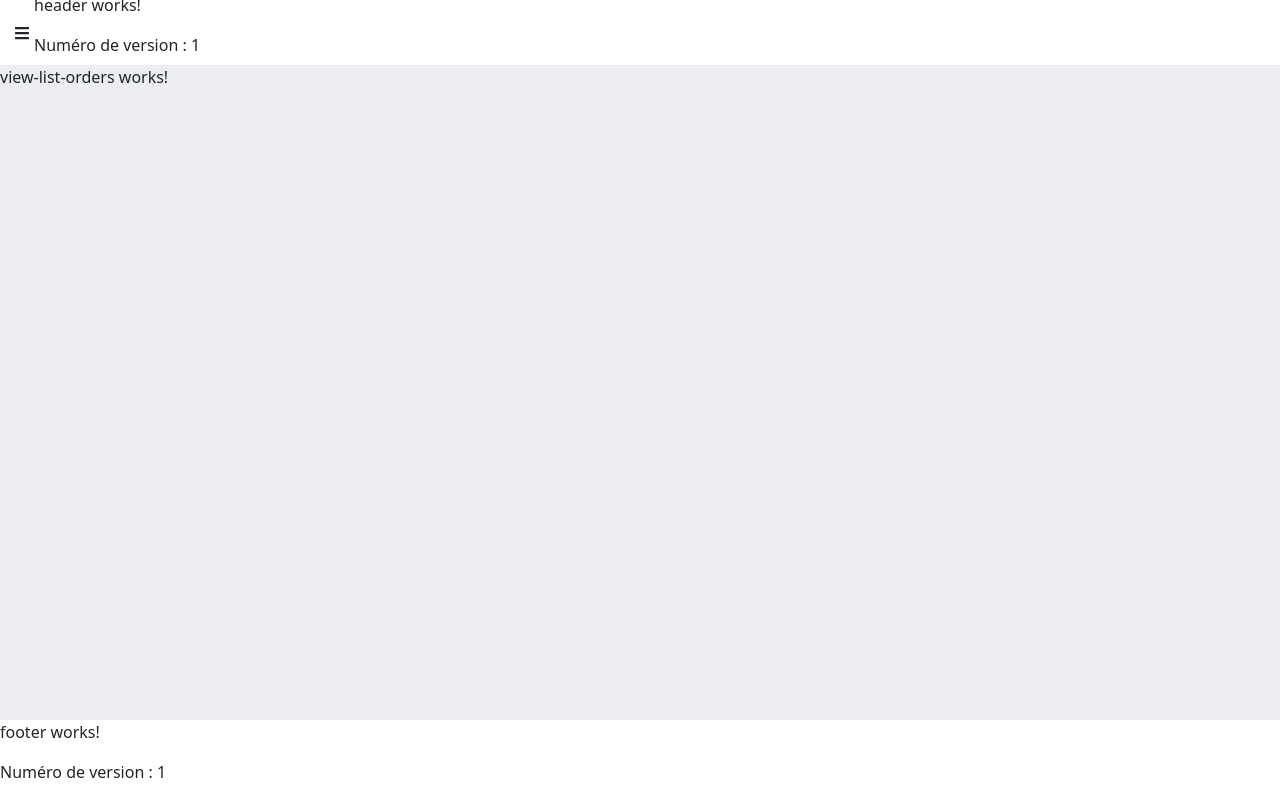
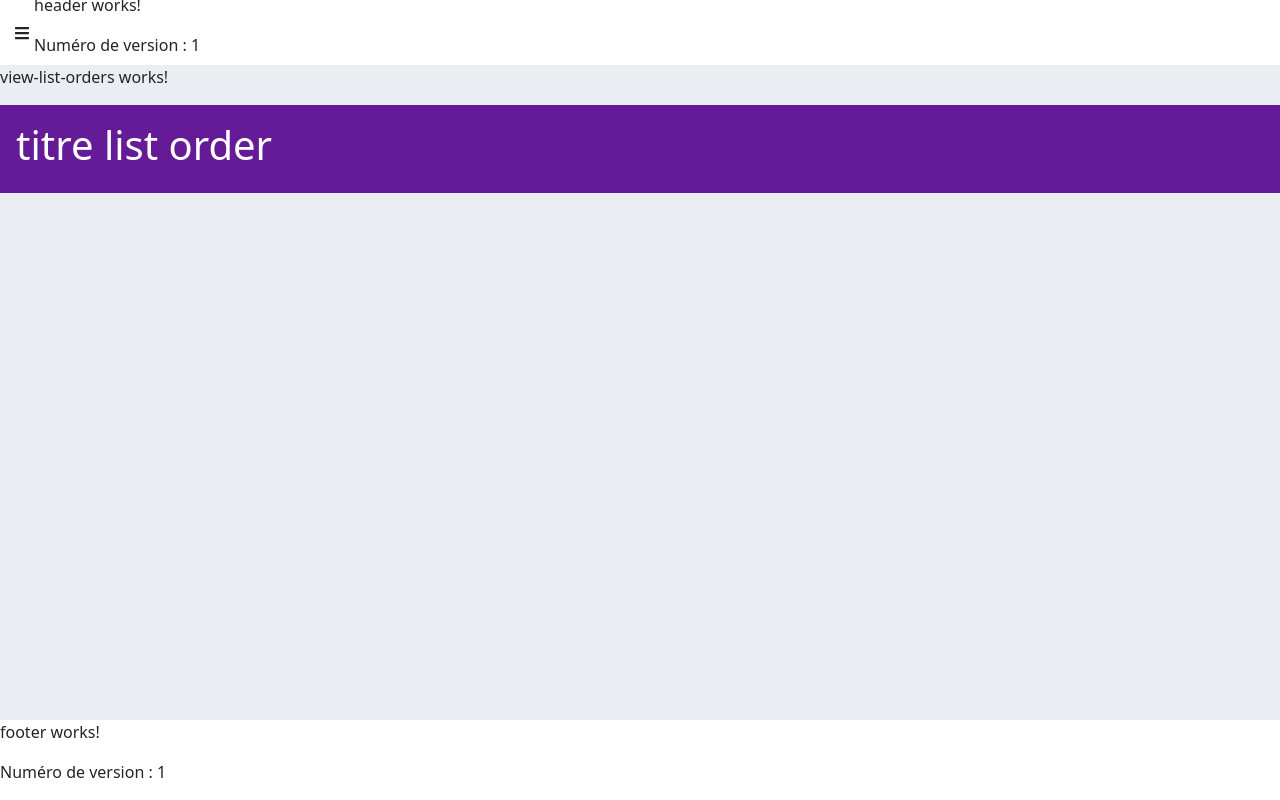
Before and after one commit to maximebcqt/crm-formation, an Angular app: page /orders in a window 1280 px wide. Built offline with nearby package versions, Linux system fonts and the light colour scheme; data requests are answered from the project's data file.

Commit message:
creation template + utilisation Input()

```diff
--- a/src/app/orders/views/view-list-orders/view-list-orders.component.html
+++ b/src/app/orders/views/view-list-orders/view-list-orders.component.html
@@ -1 +1,2 @@
 <p>view-list-orders works!</p>
+<app-template-full-width [title]="myTitle"></app-template-full-width>
--- a/src/app/orders/views/view-list-orders/view-list-orders.component.ts
+++ b/src/app/orders/views/view-list-orders/view-list-orders.component.ts
@@ -7,6 +7,8 @@
   styleUrls: ['./view-list-orders.component.scss'],
 })
 export class ViewListOrdersComponent implements OnInit {
+  public myTitle: string = 'titre list order';
+
   constructor(private ordersService: OrdersService) {
     this.ordersService.collection$.subscribe((dataRecup) =>
       console.log(dataRecup)
--- /dev/null
+++ b/src/app/templates/components/template-container/template-container.component.html
@@ -0,0 +1,6 @@
+<div class="bandeau">
+  <h1>{{ title }}</h1>
+</div>
+<div class="my-container">
+  <ng-content></ng-content>
+</div>
--- /dev/null
+++ b/src/app/templates/components/template-container/template-container.component.scss
@@ -0,0 +1,11 @@
+.bandeau {
+  background: var(--app-primary);
+  padding: 1rem;
+  h1 {
+    color: var(--app-light);
+  }
+}
+.my-container {
+  max-width: 500px;
+  margin: auto;
+}
--- /dev/null
+++ b/src/app/templates/components/template-container/template-container.component.ts
@@ -0,0 +1,15 @@
+import { Component, Input, OnInit } from '@angular/core';
+
+@Component({
+  selector: 'app-template-container',
+  templateUrl: './template-container.component.html',
+  styleUrls: ['./template-container.component.scss'],
+})
+export class TemplateContainerComponent implements OnInit {
+  @Input() public title: string;
+  constructor() {
+    this.title = 'Ohhhhh le joli title';
+  }
+
+  ngOnInit(): void {}
+}
--- /dev/null
+++ b/src/app/templates/components/template-full-width/template-full-width.component.html
@@ -0,0 +1,6 @@
+<div class="bandeau">
+  <h1>{{ title }}</h1>
+</div>
+<div>
+  <ng-content></ng-content>
+</div>
--- /dev/null
+++ b/src/app/templates/components/template-full-width/template-full-width.component.scss
@@ -0,0 +1,7 @@
+.bandeau {
+  background: var(--app-primary);
+  padding: 1rem;
+  h1 {
+    color: var(--app-light);
+  }
+}
--- /dev/null
+++ b/src/app/templates/components/template-full-width/template-full-width.component.ts
@@ -0,0 +1,14 @@
+import { Component, Input, OnInit } from '@angular/core';
+
+@Component({
+  selector: 'app-template-full-width',
+  templateUrl: './template-full-width.component.html',
+  styleUrls: ['./template-full-width.component.scss'],
+})
+export class TemplateFullWidthComponent implements OnInit {
+  @Input() public title: string;
+  constructor() {
+    this.title = 'Le titre est ici';
+  }
+  ngOnInit(): void {}
+}
```
Also changed, not shown: src/app/orders/orders.module.ts (+6 -10 lines), src/app/shared/shared.module.ts (+6 -7 lines), src/app/templates/templates.module.ts (+10 -1 lines), 2 other files (tests, documents, lock files or other folders).
